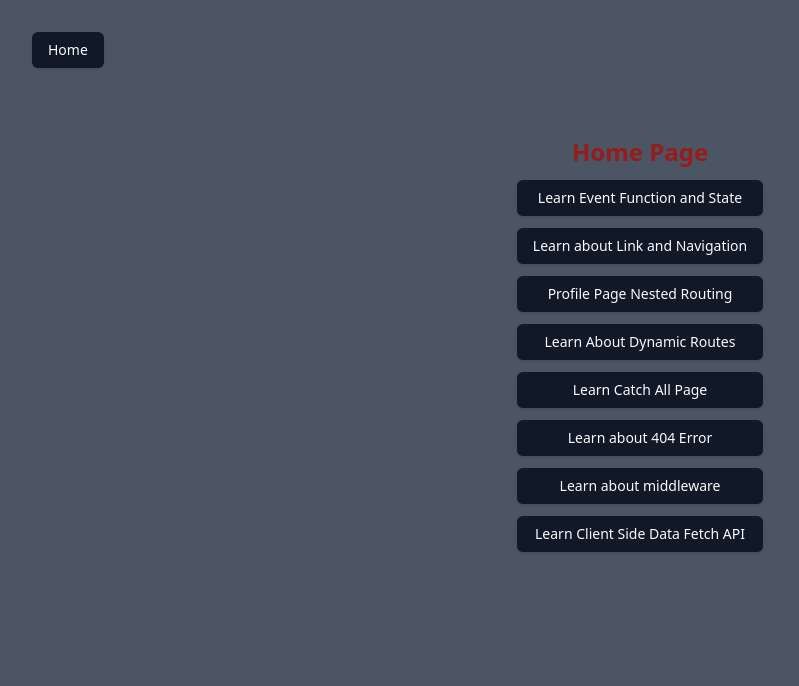
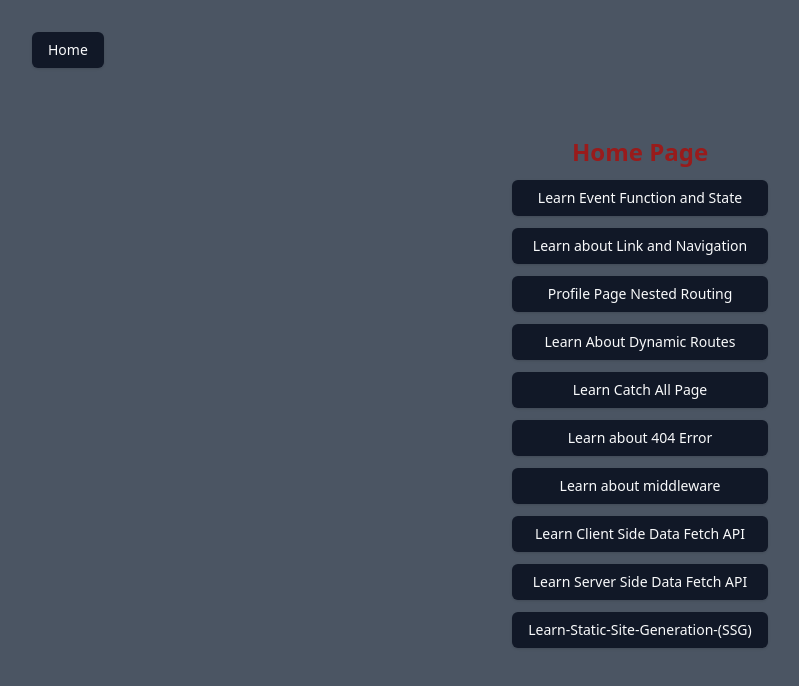
Before and after one commit to ZohaibArshad45/NextJS-Basic-to-advance, a Next.js app: page / in a window 1280 px wide. Shown: the top 686 px of the page, without its empty margins (0-799 px from the left). Built offline with nearby package versions, Linux system fonts and the light colour scheme.

Commit message:
Server Side Data Fetch

```diff
--- /dev/null
+++ b/src/app/Learn-Static-Site-Generation-(SSG)/page.jsx
@@ -0,0 +1,58 @@
+// // Two Type of Pre-rendering
+// // 1 =>Server Side (jb call krty ha (mean jb click krty tb html ma convert hota h)
+// // 2 =>Static Side (call huny sy phly hi (file html ma convert ho kr rakh di jati ha, is lia fast load hota hain )
+// // build banty waqt
+// // SEO, Fast loading => Static Side Generation
+
+// import React from 'react'
+// import getDataAPI from '../../../services/page'
+// import Link from 'next/link'
+
+// const StaticSiteGeneration = async () => {
+//     const data = await getDataAPI() // getDataAPI function hum ny servers (Src sy baher) ma banaya howa ha
+
+//     return (
+//         <>
+//             <h1>Learn Static Site Generation (SSG) API</h1>
+
+//             <pre>
+//             // Two Type of Pre-rendering
+//             // 1) Server Side (jb call krty ha (mean jb click krty tb html ma convert hota h)
+//             // 2) Static Side (call huny sy phly hi (file html ma convert ho kr rakh di jati ha, is lia fast load hota hain )
+//             // build banty waqt
+//             // SEO, Fast loading = Static Side Generation
+//             </pre>
+
+
+//             {/* {
+//       data.map((user) => (
+//         <li key={user.id}>{user.name}</li>
+//       ))
+//     } */}
+
+
+//             {
+//                 data.map((user, i) => (
+//                     <h1 key={i}>
+//                         <Link href={`Learn-Static-Site-Generation-(SSG)/${user.id}`} >{user.username}</Link>
+//                     </h1>
+//                 ))
+//             }
+
+
+//         </>
+//     )
+// }
+
+// export default StaticSiteGeneration
+
+
+import React from 'react'
+
+const badmabanahai = () => {
+  return (
+    <div>badmabanahai</div>
+  )
+}
+
+export default badmabanahai
--- /dev/null
+++ b/src/app/ServerSiderDataFetch/page.jsx
@@ -0,0 +1,28 @@
+import React from 'react'
+
+let getData = async function(){
+  let data = await fetch('https://jsonplaceholder.typicode.com/comments')
+  let currectData = await data.json()
+  return currectData
+}
+
+const ServerSideDataFetch = async() => {
+   let mainData = await getData()
+
+  return (
+    <div>
+      <h1>Server Side Data Fetch</h1>
+
+      {
+        mainData.map((user)=>(
+          <div key={user.id} className='bg-gray-700 mb-3 p-3'>
+            <li >{user.name}</li>
+            <h2>{user.body}</h2>
+          </div>
+        ))
+      }
+    </div>
+  )
+}
+
+export default ServerSideDataFetch
--- a/src/app/clientSideDataFetch/page.jsx
+++ b/src/app/clientSideDataFetch/page.jsx
@@ -48,7 +48,7 @@ export default ClientSideDataFetch
 // async function getData() {
 //     let Data = await fetch('https://jsonplaceholder.typicode.com/albums')
 //     let newdata = await Data.json()
-//     return newdata
+//     return newdata //data return krna pary ga yaha
 // }
 
 // const ClientSideDataFetch = () => {
--- a/src/app/layout.tsx
+++ b/src/app/layout.tsx
@@ -27,7 +27,7 @@ export default function RootLayout({
     <html lang="en">
       <body
 
-        className={`${geistSans.variable} ${geistMono.variable} antialiased bg-gray-600 text-white`}
+        className={`${geistSans.variable} ${geistMono.variable} antialiased bg-gray-600 text-white pb-16`}
       >
         <Header/>
         {children}
--- a/src/app/page.jsx
+++ b/src/app/page.jsx
@@ -24,6 +24,8 @@ export default function Home() {
         <Button onClick={()=> navLink('/notfound')}>Learn about 404 Error </Button>
         <Button onClick={()=> navLink('/middle')}>Learn about middleware </Button>
         <Button onClick={()=> navLink('/clientSideDataFetch')}>Learn Client Side Data Fetch API </Button>
+        <Button onClick={()=> navLink('/ServerSiderDataFetch')}>Learn Server Side Data Fetch API </Button>
+        <Button onClick={()=> navLink('/Learn-Static-Site-Generation-(SSG)')}>Learn-Static-Site-Generation-(SSG)</Button>
 
       </div>
 
```
